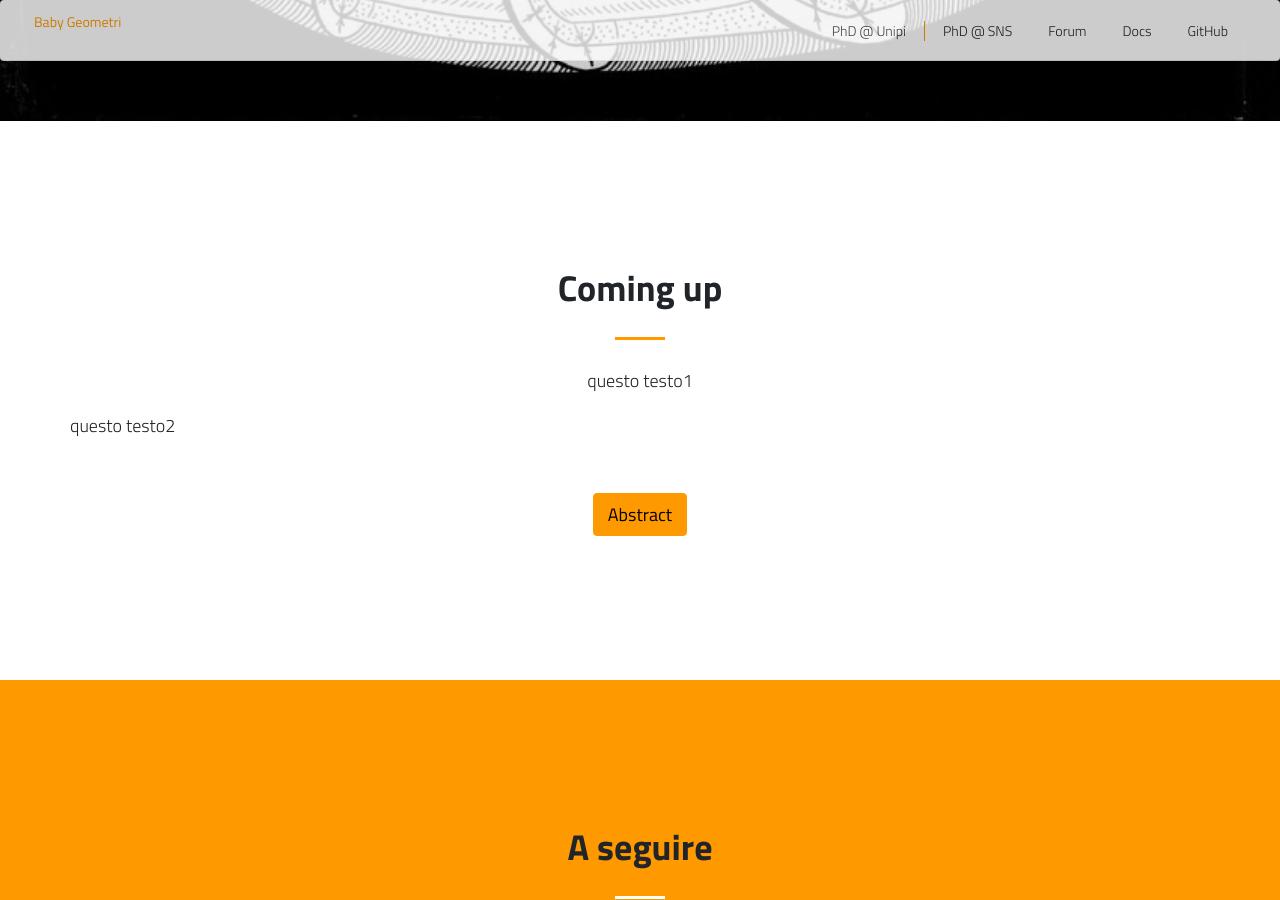
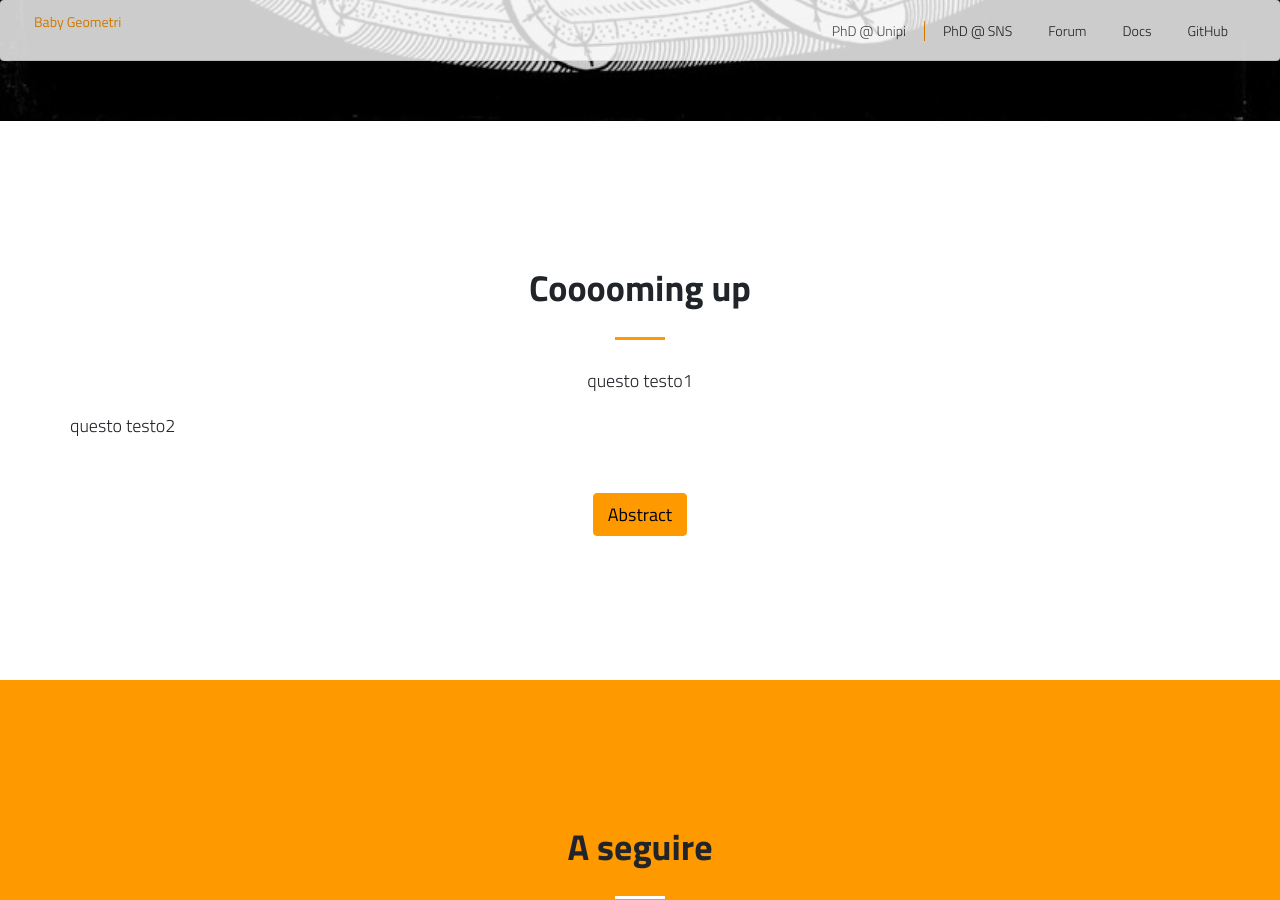
Before and after one commit to baby-geometri/baby-geometri.github.io, a Jekyll site: the page built from index.md, in a window 1280 px wide and 900 px high, scrolled down 779 px. Built offline with Jekyll 4.4.1, drawn with Linux system fonts in a browser that asks for light colours; nearby versions of some CDN libraries.

Commit message:
Update default.html

```diff
--- a/_layouts/default.html
+++ b/_layouts/default.html
@@ -64,7 +64,7 @@
     <div class="container">
     <div class="row">
       <div class="col-lg-12 text-center">
-        <h2 class="section-heading">{{ site.data.content.whitepaper.title }} Coming up </h2>
+        <h2 class="section-heading">{{ site.data.content.whitepaper.title }} Cooooming up </h2>
         <hr class="my-4">
         <p>{{ site.data.content.whitepaper.text }}questo testo1</p>
       </div>
```
